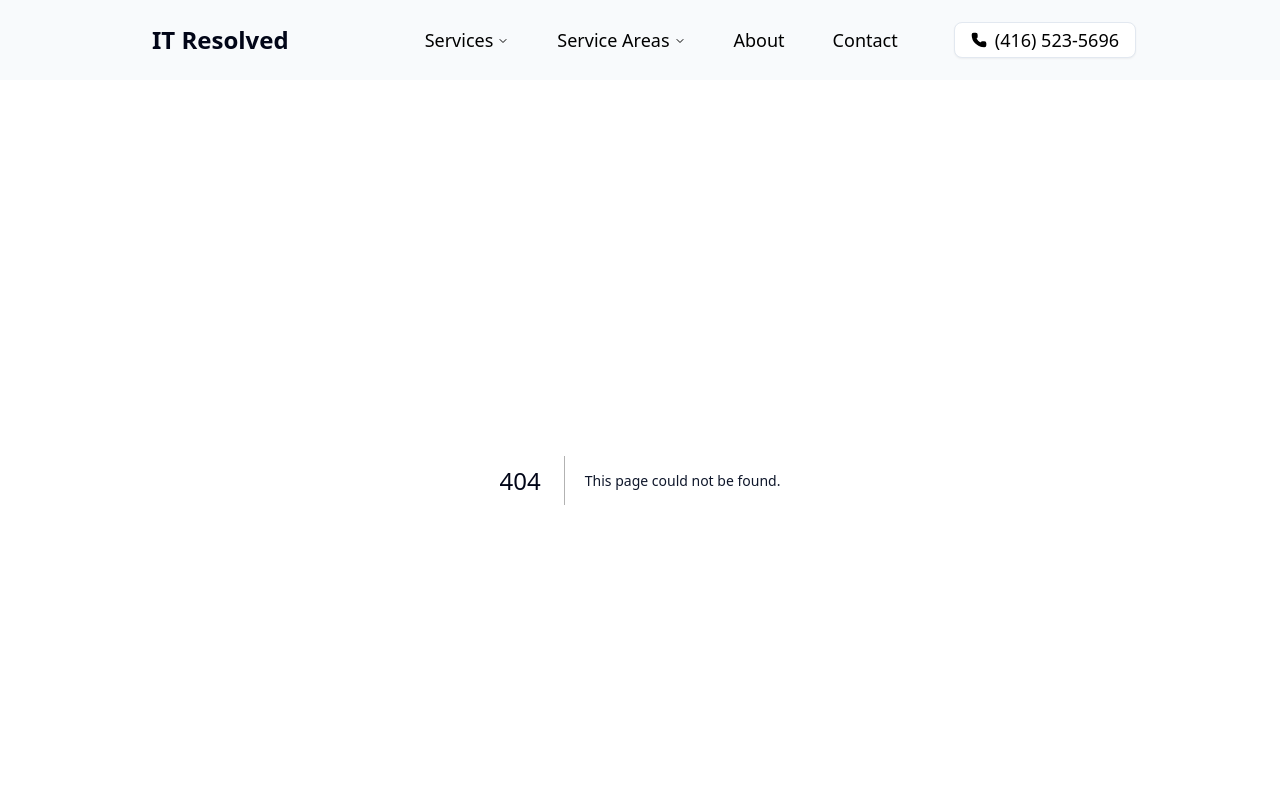
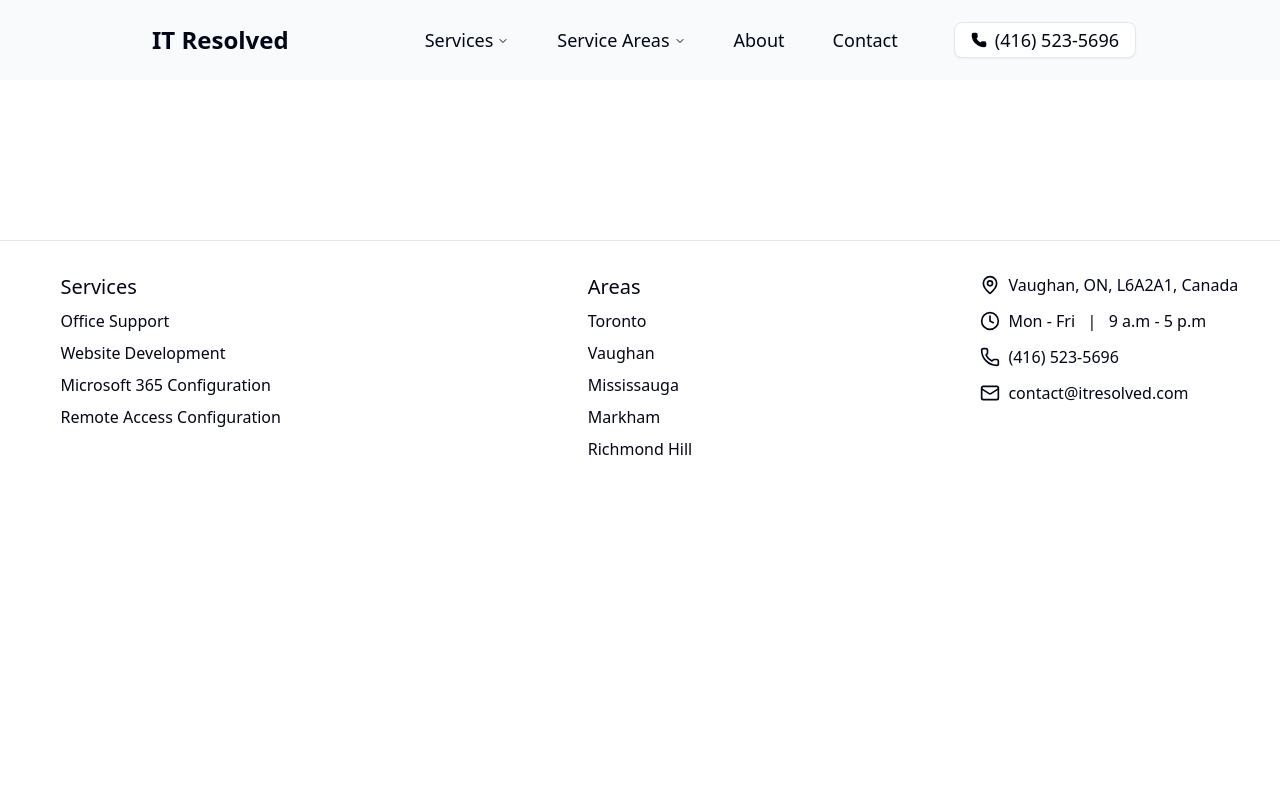
Before and after one commit to LucaCasola/IT-Resolved, a Next.js app: page /services/website-development in a window 1280 px wide. Before the commit this address had no page. Shown: the top 800 px of the page. Built offline with nearby package versions, Linux system fonts and the light colour scheme.

Commit message:
Create "website-development" page

```diff
--- /dev/null
+++ b/src/app/services/website-development/page.tsx
@@ -0,0 +1,20 @@
+// src/app/services/website-development/page.tsx
+
+import type { Metadata } from "next";
+
+import SiteExamplesCarousel from "@/components/SiteExamplesCarousel";
+
+export const metadata: Metadata = {
+  title: "Website Development",
+  description: "Information about Website Development services offered by IT Resolved",
+};
+
+export default function WebsiteDevelopment() {
+  return (
+    <div className="font-sans pb-20 gap-16 pt-20">
+      <div className="flex flex-col items-center justify-center">
+
+      </div>
+    </div>
+  );
+}
--- a/src/components/Footer.tsx
+++ b/src/components/Footer.tsx
@@ -1,5 +1,8 @@
+// src/components/Footer.tsx
+
 "use client";
 
+import Link from "next/link"
 import { cn } from '@/lib/utils';
 import { MapPin, Clock, Phone, Mail } from 'lucide-react';
 
@@ -9,7 +12,7 @@ export default function NavBarDesktop({className}: {className?: string}) {
       <section className="space-y-2">
         <h4>Services</h4>
         <p>Office Support</p>
-        <p>Website Development</p>
+        <p><Link className="hover:[text-shadow:_1px_0_0_currentColor]" href="/services/website-development">Website Development</Link></p>
         <p>Microsoft 365 Configuration</p>
         <p>Remote Access Configuration</p>
       </section>
```
